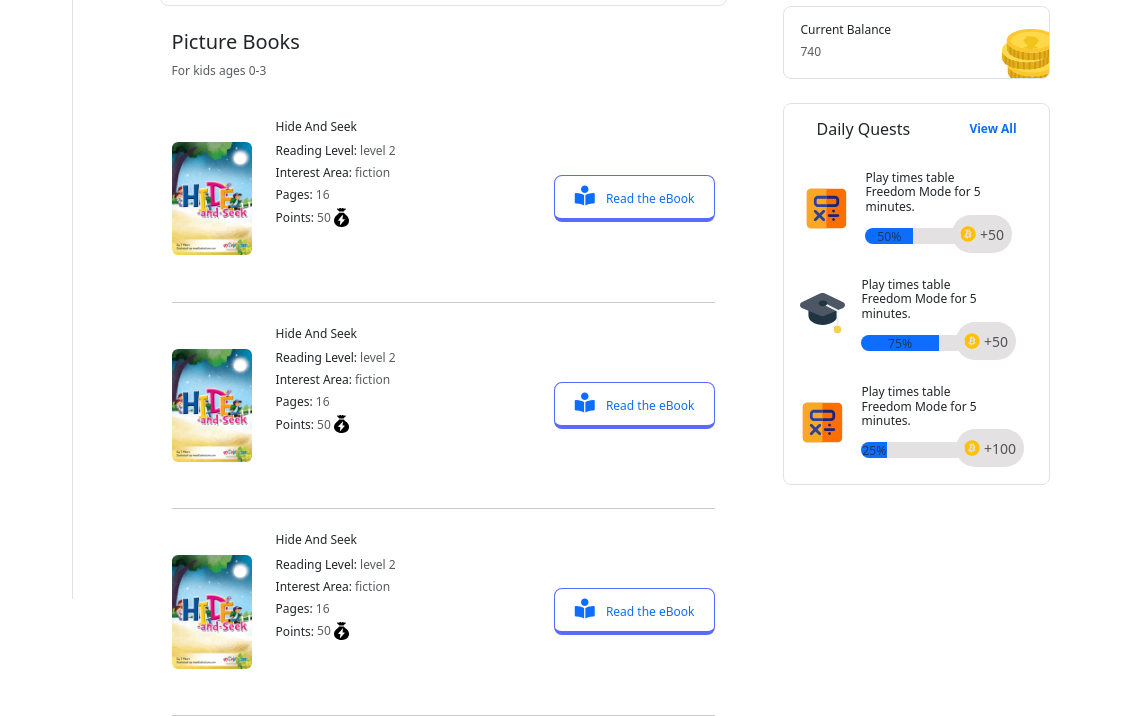
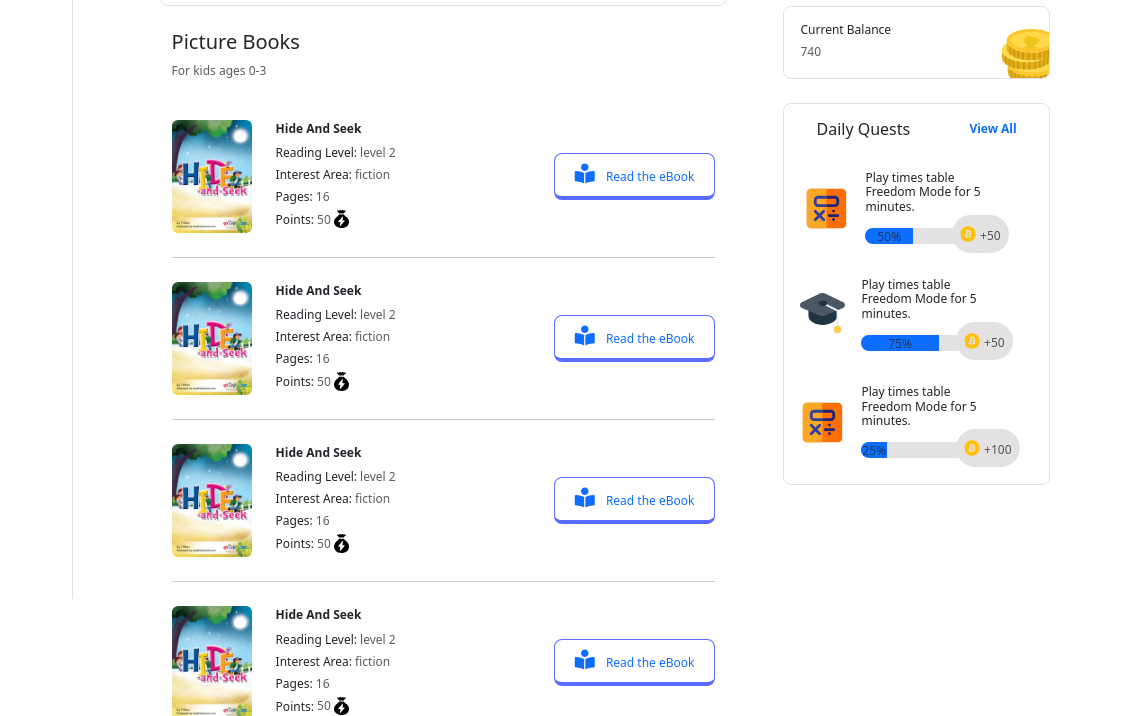
Before and after one commit to Nasirkhan294/rurera-dashboard, a plain HTML site: page books.html in a window 1280 px wide. Shown: the part 84-800 px from the top of the page, 132-1280 px from the left. Drawn offline with nearby package versions, Linux system fonts and the light colour scheme.

Commit message:
Add font size to daily quests area

```diff
--- a/books.html
+++ b/books.html
@@ -245,8 +245,8 @@
                         class="rounded-2 book-img"
                       />
                     </div>
-                    <div class="mb-md-5">
-                      <h3 class="font-small fw-medium">Hide And Seek</h3>
+                    <div class="mb-md-5 mb-lg-0">
+                      <h3 class="font-small fw-bold">Hide And Seek</h3>
                       <p class="font-small mb-1">
                         Reading Level: <span class="text-muted">level 2</span>
                       </p>
@@ -289,8 +289,8 @@
                         class="rounded-2 book-img"
                       />
                     </div>
-                    <div class="mb-md-5">
-                      <h3 class="font-small fw-medium">Hide And Seek</h3>
+                    <div class="mb-md-5 mb-lg-0">
+                      <h3 class="font-small fw-bold">Hide And Seek</h3>
                       <p class="font-small mb-1">
                         Reading Level: <span class="text-muted">level 2</span>
                       </p>
@@ -333,8 +333,8 @@
                         class="rounded-2 book-img"
                       />
                     </div>
-                    <div class="mb-md-5">
-                      <h3 class="font-small fw-medium">Hide And Seek</h3>
+                    <div class="mb-md-5 mb-lg-0">
+                      <h3 class="font-small fw-bold">Hide And Seek</h3>
                       <p class="font-small mb-1">
                         Reading Level: <span class="text-muted">level 2</span>
                       </p>
@@ -377,8 +377,8 @@
                         class="rounded-2 book-img"
                       />
                     </div>
-                    <div class="mb-md-5">
-                      <h3 class="font-small fw-medium">Hide And Seek</h3>
+                    <div class="mb-md-5 mb-lg-0">
+                      <h3 class="font-small fw-bold">Hide And Seek</h3>
                       <p class="font-small mb-1">
                         Reading Level: <span class="text-muted">level 2</span>
                       </p>
@@ -415,7 +415,7 @@
             <!-- Right Column -->
             <div class="col-12 col-lg-4 d-none d-lg-block">
               <div
-                class="d-flex align-items-center justify-content-around mt-3 mx-4"
+                class="d-flex align-items-center justify-content-around mt-3 mx-xl-4"
               >
                 <div>
                   <img src="assets/1.png" alt="#" />
@@ -451,7 +451,7 @@
                   </div>
                 </div>
               </div>
-              <ul class="list-group mt-4 mx-4">
+              <ul class="list-group mt-4 mx-xl-4">
                 <li
                   class="list-group-item rounded-3 d-flex justify-content-between mb-4 py-3"
                 >
@@ -489,7 +489,7 @@
                           style="max-width: 45px"
                         />
                         <div class="item-text">
-                          <h5 class="font-small pe-5">
+                          <h5 class="font-small pe-xl-5">
                             Play times table Freedom Mode for 5 minutes.
                           </h5>
                           <div
@@ -502,12 +502,12 @@
                               aria-valuenow="50"
                               aria-valuemin="0"
                               aria-valuemax="100"
-                              ><small>50%</small>
+                              ><span class="font-small">50%</span>
                             </span>
                           </div>
                           <span class="progress-icon p-2 rounded-pill">
                             <i class="fab fa-bitcoin text-warning"></i>
-                            <small class="text-muted">+50</small>
+                            <small class="text-muted font-small">+50</small>
                           </span>
                         </div>
                       </div>
@@ -522,7 +522,7 @@
                           style="max-width: 45px"
                         />
                         <div class="item-text">
-                          <h5 class="font-small pe-5">
+                          <h5 class="font-small pe-xl-5">
                             Play times table Freedom Mode for 5 minutes.
                           </h5>
                           <div
@@ -535,12 +535,12 @@
                               aria-valuenow="75"
                               aria-valuemin="0"
                               aria-valuemax="100"
-                              ><small>75%</small>
+                              ><small class="font-small">75%</small>
                             </span>
                           </div>
                           <span class="progress-icon p-2 rounded-pill">
                             <i class="fab fa-bitcoin text-warning"></i>
-                            <small class="text-muted">+50</small>
+                            <small class="text-muted font-small">+50</small>
                           </span>
                         </div>
                       </div>
@@ -555,7 +555,7 @@
                           style="max-width: 45px"
                         />
                         <div class="item-text">
-                          <h5 class="font-small pe-5">
+                          <h5 class="font-small pe-xl-5">
                             Play times table Freedom Mode for 5 minutes.
                           </h5>
                           <div
@@ -573,7 +573,7 @@
                           </div>
                           <span class="progress-icon p-2 rounded-pill">
                             <i class="fab fa-bitcoin text-warning"></i>
-                            <small class="text-muted">+100</small>
+                            <small class="text-muted font-small">+100</small>
                           </span>
                         </div>
                       </div>
```
